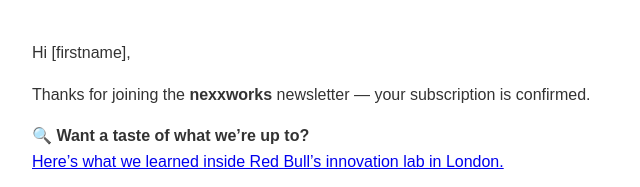
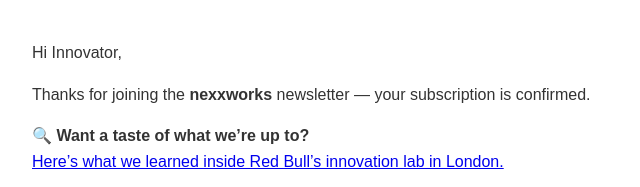
Before and after one commit to nexxworksDAT/welcometoournewsletter, a plain HTML site: page index.html in a window 1280 px wide. Shown: the top 187 px of the page, 308-948 px from the left. Drawn offline with Linux system fonts and the light colour scheme.

Commit message:
Update index.html

```diff
--- a/index.html
+++ b/index.html
@@ -15,7 +15,7 @@
 </head>
 <body>
 
-  <p>Hi [firstname],</p>
+  <p>Hi Innovator,</p>
 
   <p>Thanks for joining the <strong>nexxworks</strong> newsletter — your subscription is confirmed.</p>
 
```
